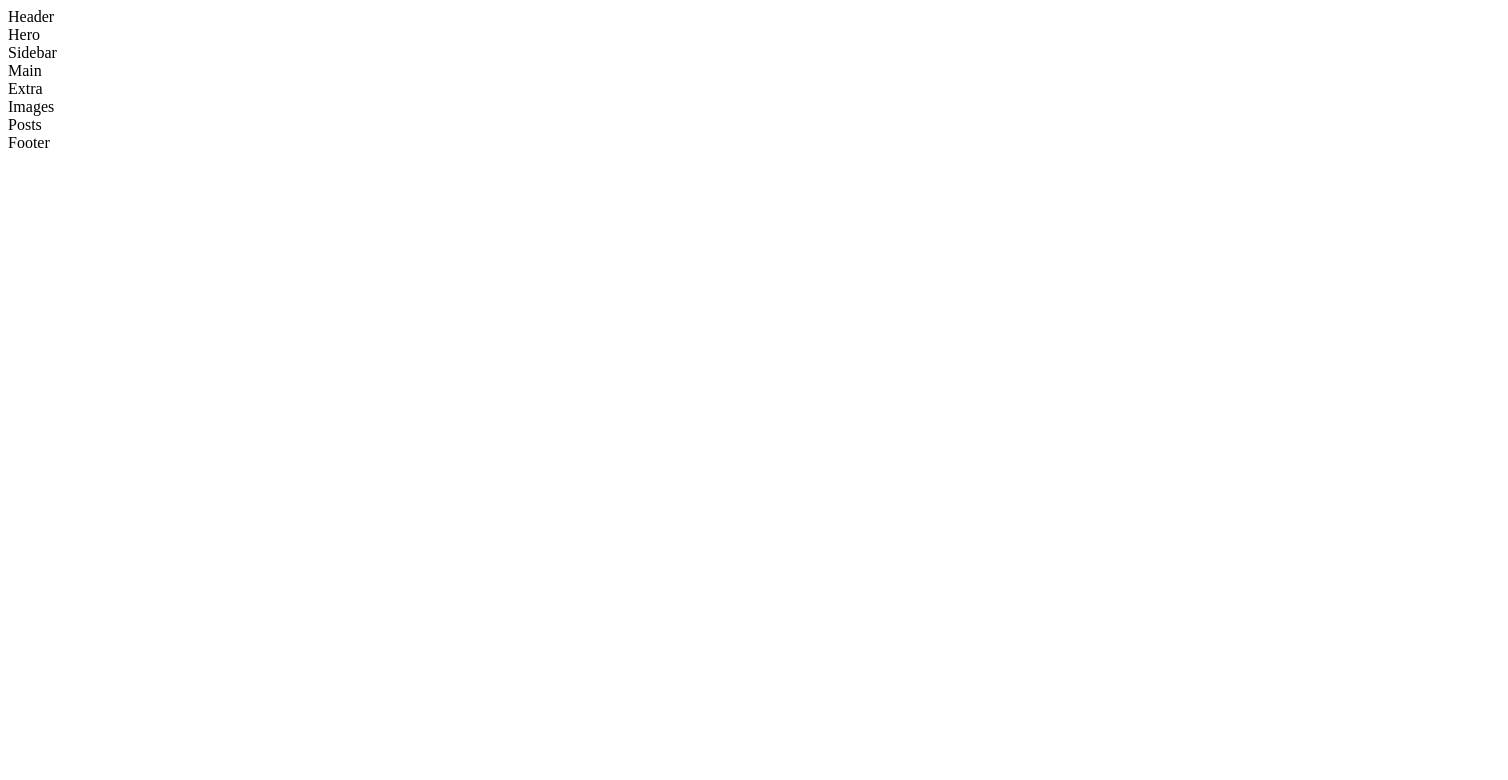
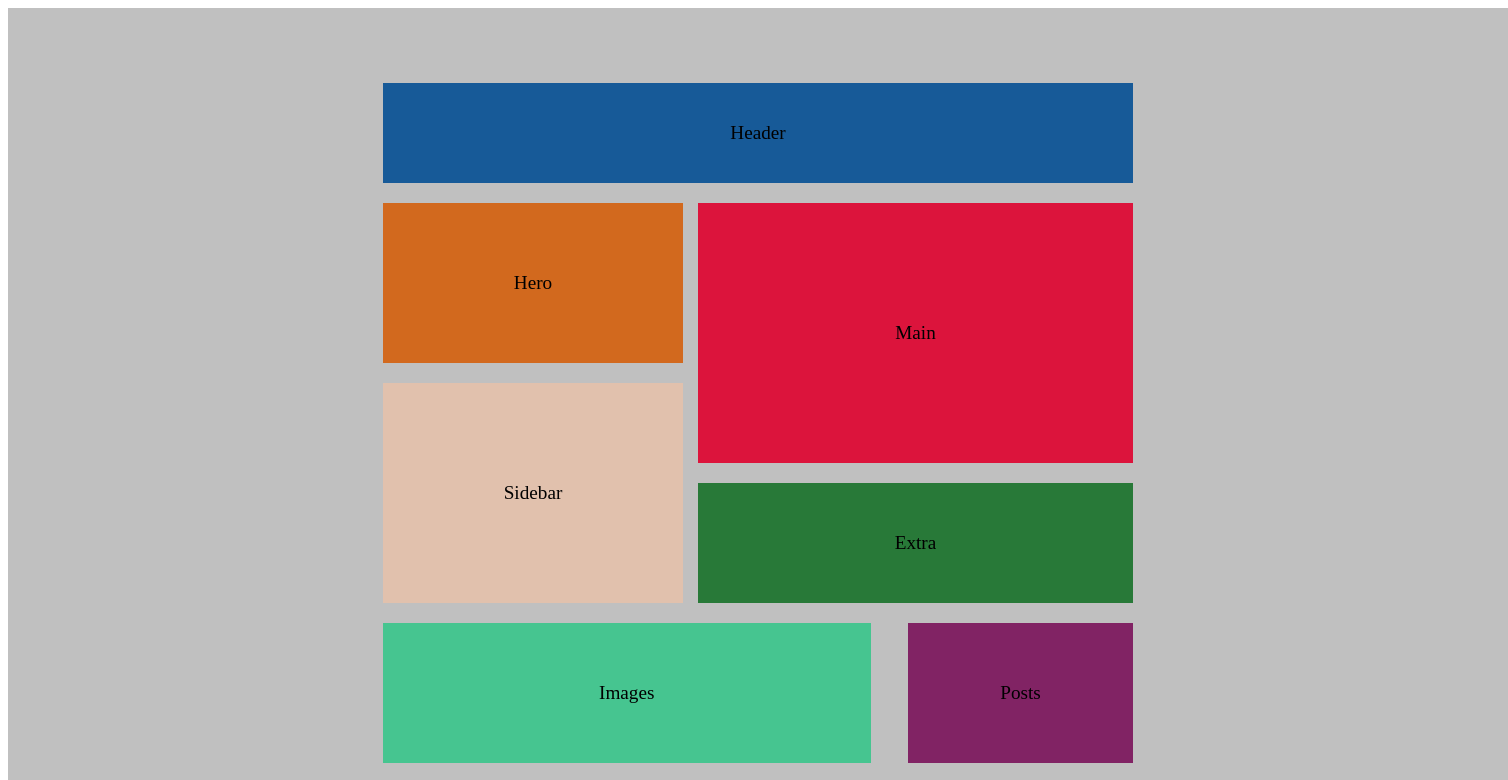
Before and after one commit to m1x74/MarchenHTML, a plain HTML site: page DZ4/Classwork/additional/first.html in a window 1280 px wide. Shown: the top 780 px of the page, 1508 px wide, since content can reach past the window. Drawn offline with Linux system fonts and the light colour scheme.

Commit message:
complete 1 add

```diff
--- a/DZ4/Classwork/additional/first.css
+++ b/DZ4/Classwork/additional/first.css
@@ -0,0 +1,128 @@
+.all{
+    background: silver;
+    width: 1500px;
+    height: 2000px;
+    align-items: center;
+    margin: 0 auto;
+    display: flex;
+    flex-direction: column;
+    row-gap: 1%;
+
+}
+.header{
+    width: 50%;
+    height: 5%;
+    display: flex;
+    justify-content: center;
+    align-items: center;
+    margin-top: 5%;
+    background: #175a98;
+    font-size: larger;
+
+}
+.main{
+    display: flex;
+    justify-content: center;
+    align-items: center;
+    }
+.bottom{
+    display: flex;
+    justify-content: center;
+    align-items: center;
+    background: red;}
+.main{
+    width: 50%;
+    display: flex;
+    row-gap: 5%;
+    column-gap: 2%;
+    height: 20%;
+}
+.left{
+    width: 40%;
+    margin-left: 0;
+    height: 100%;
+    display: flex;
+    flex-direction: column;
+    row-gap: 5%;
+    font-size: larger;
+}
+.hero{
+    width: 100%;
+    height: 40%;
+    background: chocolate;
+    column-gap: 5%;
+    row-gap: 5%;
+    display: flex;
+    justify-content: center;
+    align-items: center;
+
+}
+.sidebar{
+    width: 100%;
+    height: 55%;
+    background: #e1c1ad;
+    display: flex;
+    justify-content: center;
+    align-items: center;
+}
+.right{
+    width: 58%;
+    height: 100%;
+    display: flex;
+    flex-direction: column;
+    row-gap: 5%;
+    font-size: larger;
+}
+.maincontent{
+    width: 100%;
+    height: 65%;
+    background: crimson;
+    display: flex;
+    justify-content: center;
+    align-items: center;
+
+}
+.extracontent{
+    width: 100%;
+    height: 30%;
+    background: #287938;
+    display: flex;
+    justify-content: center;
+    align-items: center;
+
+}
+.bottomdown{
+    width: 50%;
+    height: 5%;
+    font-size: larger;
+    display: flex;
+    justify-content: center;
+    align-items: center;
+    background: orange;}
+.bottomup{
+    width: 50%;
+    height: 7%;
+    display: flex;
+    justify-content: center;
+    align-items: center;
+    column-gap: 5%;
+}
+.images{
+    width: 65%;
+    height: 100%;
+    font-size: larger;
+    display: flex;
+    justify-content: center;
+    align-items: center;
+    background: #46c590;
+
+}
+.posts{
+    width: 30%;
+    height: 100%;
+    font-size: larger;
+    display: flex;
+    justify-content: center;
+    align-items: center;
+    background: #812364;
+}
--- a/DZ4/Classwork/additional/first.html
+++ b/DZ4/Classwork/additional/first.html
@@ -21,13 +21,13 @@
                 <div class="extracontent">Extra</div>
             </div>
         </div>
-        <div class="bottom">
-            <div class="bottomup">
+        <div class="bottomup">
                 <div class="images">Images</div>
                 <div class="posts">Posts</div>
             </div>
-            <div class="bottomdown">Footer</div>
+        <div class="bottomdown">Footer</div>
         </div>
-    </div>
+
+
 </body>
 </html>
```
